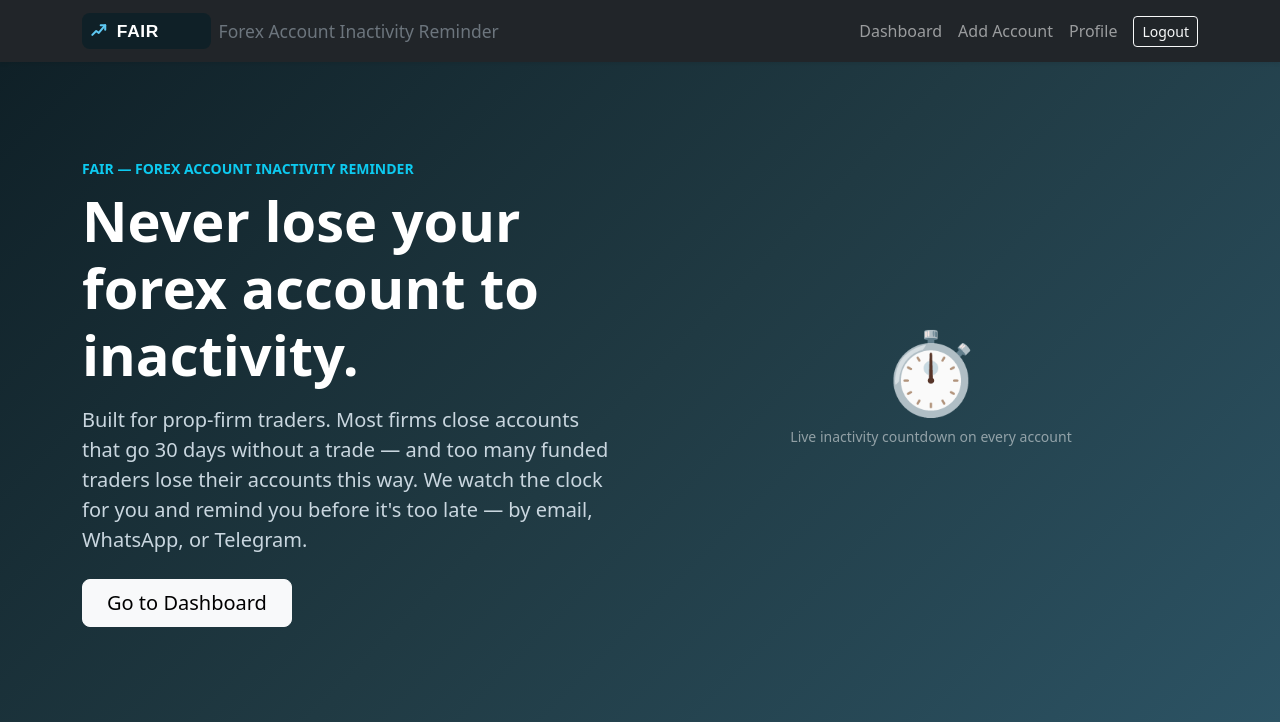
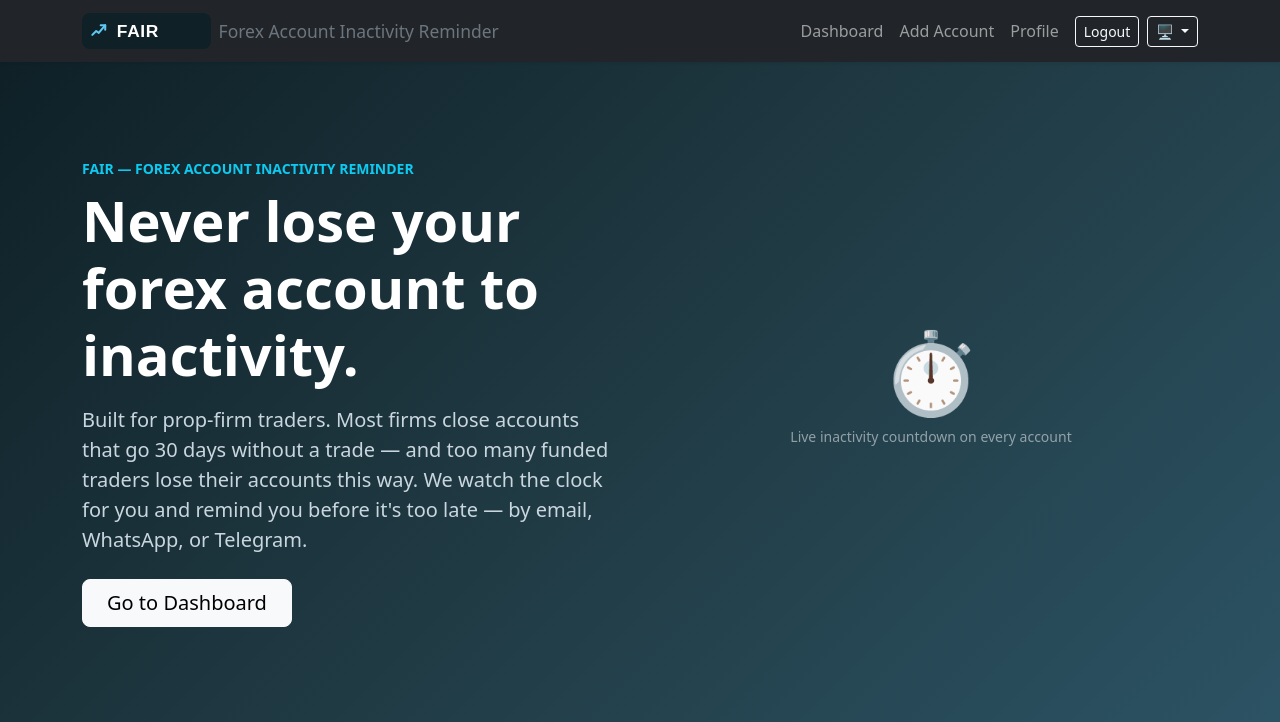
Before and after one commit to mdkintu/forex_reminder, a Django app: page / in a window 1280 px wide. Shown: the top 722 px of the page. Run offline with Django 5.2, Linux system fonts and the light colour scheme; the visitor is signed in with stand-in values (Sample User, id 1); parts of the project's set-up code (start-up, migrations or seed data) failed here and were passed over.

Commit message:
Add light/dark theme with auto-detection and manual override
Adds a three-way theme control (Light / Dark / System) via a navbar
dropdown, backed by Bootstrap 5.3's native data-bs-theme support:

- static/js/theme.js applies the theme before first paint (loaded first
  in <head>, unblocked) to avoid a flash of the wrong theme, and follows
  the OS prefers-color-scheme live while "System" is selected.
- A manual choice is stored in localStorage and overrides the OS setting
  until reset back to "System".
- Fixed a handful of hardcoded bg-light/bg-white backgrounds (home page
  feature/FAQ sections, the empty-accounts placeholder, card headers)
  that don't participate in Bootstrap's dark-mode theming on their own —
  swapped for bg-body-tertiary / the default theme-aware card header so
  they stay readable in both themes.

Verified live in both directions: OS dark with no manual choice auto-
applies dark; OS light with manual "Dark" persists across reload and
navigation; resetting to "System" drops back to the OS preference; and
flipping the OS theme live while "System" is selected updates immediately.

Co-Authored-By: Claude Sonnet 5 <noreply@anthropic.com>

```diff
--- /dev/null
+++ b/static/js/theme.js
@@ -0,0 +1,76 @@
+/**
+ * theme.js — Light/dark theme with three modes: "light", "dark", "auto"
+ * (auto follows the OS/browser prefers-color-scheme). Applies via
+ * Bootstrap 5.3's data-bs-theme attribute on <html>.
+ *
+ * Loaded as the first thing in <head>, without defer, so the theme is set
+ * before the page paints (no flash of the wrong theme). The dropdown wiring
+ * at the bottom waits for the navbar to exist.
+ */
+(function () {
+    "use strict";
+
+    var STORAGE_KEY = "fair_theme"; // "light" | "dark" | "auto"
+    var media = window.matchMedia("(prefers-color-scheme: dark)");
+
+    function getChoice() {
+        try {
+            var stored = localStorage.getItem(STORAGE_KEY);
+            return stored === "light" || stored === "dark" ? stored : "auto";
+        } catch (e) {
+            return "auto";
+        }
+    }
+
+    function effectiveTheme(choice) {
+        return choice === "light" || choice === "dark" ? choice : (media.matches ? "dark" : "light");
+    }
+
+    function apply(choice) {
+        document.documentElement.setAttribute("data-bs-theme", effectiveTheme(choice));
+    }
+
+    // Apply immediately, before first paint.
+    apply(getChoice());
+
+    // Follow OS-level changes live while "auto" is selected.
+    media.addEventListener("change", function () {
+        if (getChoice() === "auto") apply("auto");
+        updateUI();
+    });
+
+    function setTheme(choice) {
+        try {
+            if (choice === "auto") localStorage.removeItem(STORAGE_KEY);
+            else localStorage.setItem(STORAGE_KEY, choice);
+        } catch (e) { /* private mode / storage blocked: theme just won't persist */ }
+        apply(choice);
+        updateUI();
+    }
+
+    function updateUI() {
+        var choice = getChoice();
+        var icon = document.getElementById("themeIcon");
+        if (icon) icon.textContent = choice === "light" ? "☀️" : choice === "dark" ? "🌙" : "🖥️";
+        var buttons = document.querySelectorAll("[data-theme-choice]");
+        for (var i = 0; i < buttons.length; i++) {
+            buttons[i].classList.toggle("active", buttons[i].getAttribute("data-theme-choice") === choice);
+        }
+    }
+
+    function init() {
+        var buttons = document.querySelectorAll("[data-theme-choice]");
+        for (var i = 0; i < buttons.length; i++) {
+            buttons[i].addEventListener("click", function () {
+                setTheme(this.getAttribute("data-theme-choice"));
+            });
+        }
+        updateUI();
+    }
+
+    if (document.readyState === "loading") {
+        document.addEventListener("DOMContentLoaded", init);
+    } else {
+        init();
+    }
+})();
--- a/templates/account/email.html
+++ b/templates/account/email.html
@@ -71,7 +71,7 @@
                     <div class="mb-3">
                         <label class="form-label" for="id_email">Email</label>
                         <input type="email" name="email" id="id_email"
-                               class="form-control" placeholder="you@example.com"
+                               class="form-control" placeholder="you@fair.tergym.com"
                                value="{{ form.email.value|default:'' }}">
                         {% for error in form.email.errors %}
                             <div class="text-danger small">{{ error }}</div>
--- a/templates/base.html
+++ b/templates/base.html
@@ -4,6 +4,10 @@
 <head>
     <meta charset="UTF-8">
     <meta name="viewport" content="width=device-width, initial-scale=1.0">
+    <!-- {# Sets data-bs-theme on <html> before first paint, so there's no flash
+       of the wrong theme. Must stay first, unblocked by defer/async, and
+       before the CSS below. See static/js/theme.js. #} -->
+    <script src="{% static 'js/theme.js' %}"></script>
     <title>{% block title %}Forex Account Inactivity Reminder (FAIR){% endblock %}</title>
 
     {% block meta_description %}
@@ -78,6 +82,18 @@
                             <a class="btn btn-primary btn-sm" href="{% url 'account_signup' %}">Sign Up</a>
                         </li>
                     {% endif %}
+                    <li class="nav-item dropdown ms-lg-2">
+                        <button class="btn btn-outline-light btn-sm dropdown-toggle" type="button"
+                                id="themeMenuButton" data-bs-toggle="dropdown" aria-expanded="false"
+                                aria-label="Choose theme">
+                            <span id="themeIcon" aria-hidden="true">🖥️</span>
+                        </button>
+                        <ul class="dropdown-menu dropdown-menu-end" aria-labelledby="themeMenuButton">
+                            <li><button class="dropdown-item" type="button" data-theme-choice="light">☀️ Light</button></li>
+                            <li><button class="dropdown-item" type="button" data-theme-choice="dark">🌙 Dark</button></li>
+                            <li><button class="dropdown-item" type="button" data-theme-choice="auto">🖥️ System</button></li>
+                        </ul>
+                    </li>
                 </ul>
             </div>
         </div>
@@ -118,10 +134,10 @@
     <script src="{% static 'js/clock.js' %}"></script>
 
     {% if user.is_authenticated %}
-    {# Auto-detect the user's timezone (once) so "days since trade" is computed
+    <!-- {# Auto-detect the user's timezone (once) so "days since trade" is computed
        in their local calendar day, not UTC. See static/js/tz-detect.js —
        kept out of an inline <script> so the CSP script-src doesn't need
-       'unsafe-inline'. #}
+       'unsafe-inline'. #} -->
     <script src="{% static 'js/tz-detect.js' %}" defer></script>
     {% endif %}
 
--- a/templates/home.html
+++ b/templates/home.html
@@ -75,7 +75,7 @@
 </section>
 
 <!-- =========================== FEATURES =========================== -->
-<section class="py-5 bg-light">
+<section class="py-5 bg-body-tertiary">
     <div class="container py-4">
         <h2 class="text-center mb-5">Everything you need to stay active</h2>
         <div class="row g-4">
@@ -243,7 +243,7 @@
 </section>
 
 <!-- ============================== FAQ ============================== -->
-<section class="py-5 bg-light">
+<section class="py-5 bg-body-tertiary">
     <div class="container py-3" style="max-width: 800px;">
         <h2 class="text-center mb-5">Frequently asked questions</h2>
 
--- a/templates/tradingaccount_detail.html
+++ b/templates/tradingaccount_detail.html
@@ -56,7 +56,7 @@
 
         <div class="col-lg-5">
             <div class="card shadow-sm">
-                <div class="card-header bg-white fw-semibold">Account details</div>
+                <div class="card-header fw-semibold">Account details</div>
                 <div class="card-body">
                     <dl class="row mb-0">
                         <dt class="col-sm-5">Account name</dt>
@@ -105,7 +105,7 @@
 
     <!-- Reminder history for this account -->
     <div class="card shadow-sm mt-4">
-        <div class="card-header bg-white fw-semibold">Reminder history</div>
+        <div class="card-header fw-semibold">Reminder history</div>
         <div class="card-body p-0">
             {% if reminder_history %}
                 <div class="table-responsive">
--- a/templates/tradingaccount_form.html
+++ b/templates/tradingaccount_form.html
@@ -14,7 +14,7 @@
     </nav>
 
     <div class="card shadow-sm">
-        <div class="card-header bg-white fw-semibold">
+        <div class="card-header fw-semibold">
             {% if form.instance.pk %}Edit trading account{% else %}Add a new trading account{% endif %}
         </div>
         <div class="card-body p-4">
--- a/templates/tradingaccount_list.html
+++ b/templates/tradingaccount_list.html
@@ -70,7 +70,7 @@
         </table>
     </div>
     {% else %}
-    <div class="text-center py-5 border rounded-3 bg-light">
+    <div class="text-center py-5 border rounded-3 bg-body-tertiary">
         <div class="fs-1 mb-3">📭</div>
         <h2 class="h5">No trading accounts yet</h2>
         <p class="text-secondary">Add your first forex account to start tracking inactivity.</p>
```
